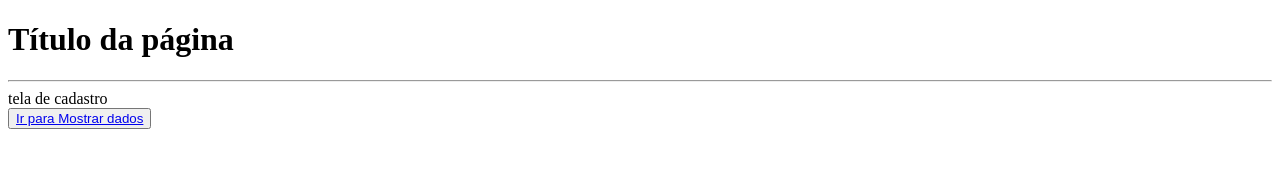
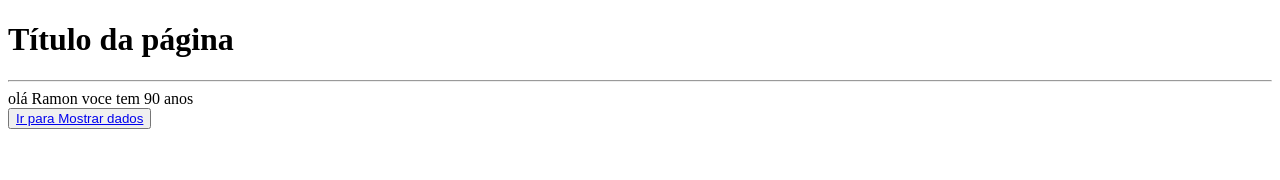
Before and after one commit to Ramonprog/context-useReducer, a React (Vite) app: page / in a window 1280 px wide. Shown: the top 180 px of the page. Built offline with nearby package versions, Linux system fonts and the light colour scheme.

Commit message:
acessando valores do contexto

```diff
--- a/src/main.tsx
+++ b/src/main.tsx
@@ -1,9 +1,12 @@
 import React from "react";
 import ReactDOM from "react-dom/client";
 import App from "./App";
+import { ContextProvider } from "./context/Context";
 
 ReactDOM.createRoot(document.getElementById("root") as HTMLElement).render(
   <React.StrictMode>
-    <App />
+    <ContextProvider>
+      <App />
+    </ContextProvider>
   </React.StrictMode>
 );
--- a/src/pages/Cadastro/index.tsx
+++ b/src/pages/Cadastro/index.tsx
@@ -1,10 +1,13 @@
-import React from "react";
 import { Link } from "react-router-dom";
+import { useContext } from "react";
+import { Context } from "../../context/Context";
 
 const Cadastro = () => {
+  const { idade, nome } = useContext(Context);
+
   return (
     <div>
-      tela de cadastro
+      olá {nome} voce tem {idade} anos
       <br />
       <button>
         <Link to={"/exibir"}>Ir para Mostrar dados</Link>
```
